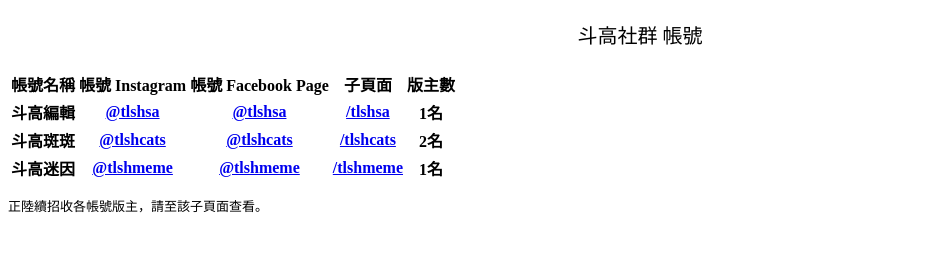
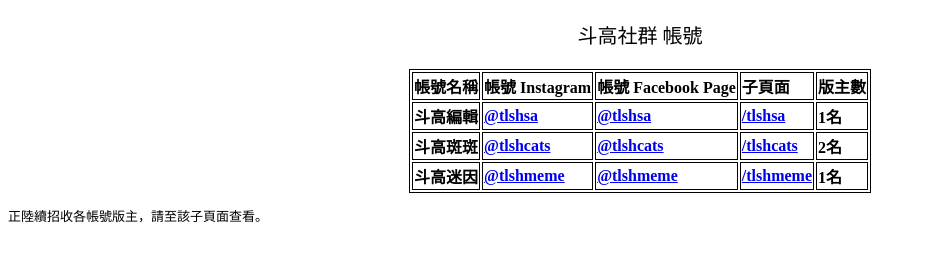
Before and after one commit to 5w0/tlsh, a plain HTML site: page index.html in a window 1280 px wide. Shown: the whole page, without its empty margins (0-926 px from the left). Drawn offline with Linux system fonts and the light colour scheme; the site is published under a folder, as on GitHub Pages, so addresses that start at the root find nothing.

Commit message:
Update index.html

```diff
--- a/index.html
+++ b/index.html
@@ -6,7 +6,7 @@
 
     <meta charset="utf-8">
     <title>斗高社群 TLSH Community</title>
-	<link rel="stylesheet" type="text/css" href="/css/mainpage.css">
+	<link rel="stylesheet" type="text/css" href="css/mainpage.css">
 
   </head>
   <body>
@@ -32,7 +32,7 @@
 		<th class="infobox">斗高編輯</th>
 		<th class="infobox"> <a href="https://instagram.com/tlshsa">@tlshsa</a> </th>
 		<th class="infobox"> <a href="https://facebook.com/tlshsa">@tlshsa</a> </th>
-		<th class="infobox"> <a href="/sa">/tlshsa</a> </th>
+		<th class="infobox"> <a href="/tlsh/sa">/tlshsa</a> </th>
 		<th class="infobox">1名</th>
 
 		</tr>
@@ -44,7 +44,7 @@
 		<th class="infobox">斗高斑斑</th>
 		<th class="infobox"> <a href="https://instagram.com/tlshcats">@tlshcats</a> </th>
 		<th class="infobox"> <a href="https://facebook.com/tlshcats">@tlshcats</a> </th>
-		<th class="infobox"> <a href="/cats">/tlshcats</a> </th>
+		<th class="infobox"> <a href="/tlsh/cats">/tlshcats</a> </th>
 		<th class="infobox">2名</th>
 
 		</tr>
@@ -56,7 +56,7 @@
 		<th class="infobox">斗高迷因</th>
 		<th class="infobox"> <a href="https://instagram.com/tlshmeme">@tlshmeme</a> </th>
 		<th class="infobox"> <a href="https://facebook.com/tlshmeme">@tlshmeme</a> </th>
-		<th class="infobox"> <a href="/meme">/tlshmeme</a> </th>
+		<th class="infobox"> <a href="/tlsh/meme">/tlshmeme</a> </th>
 		<th class="infobox">1名</th>
 
 		</tr>
```
